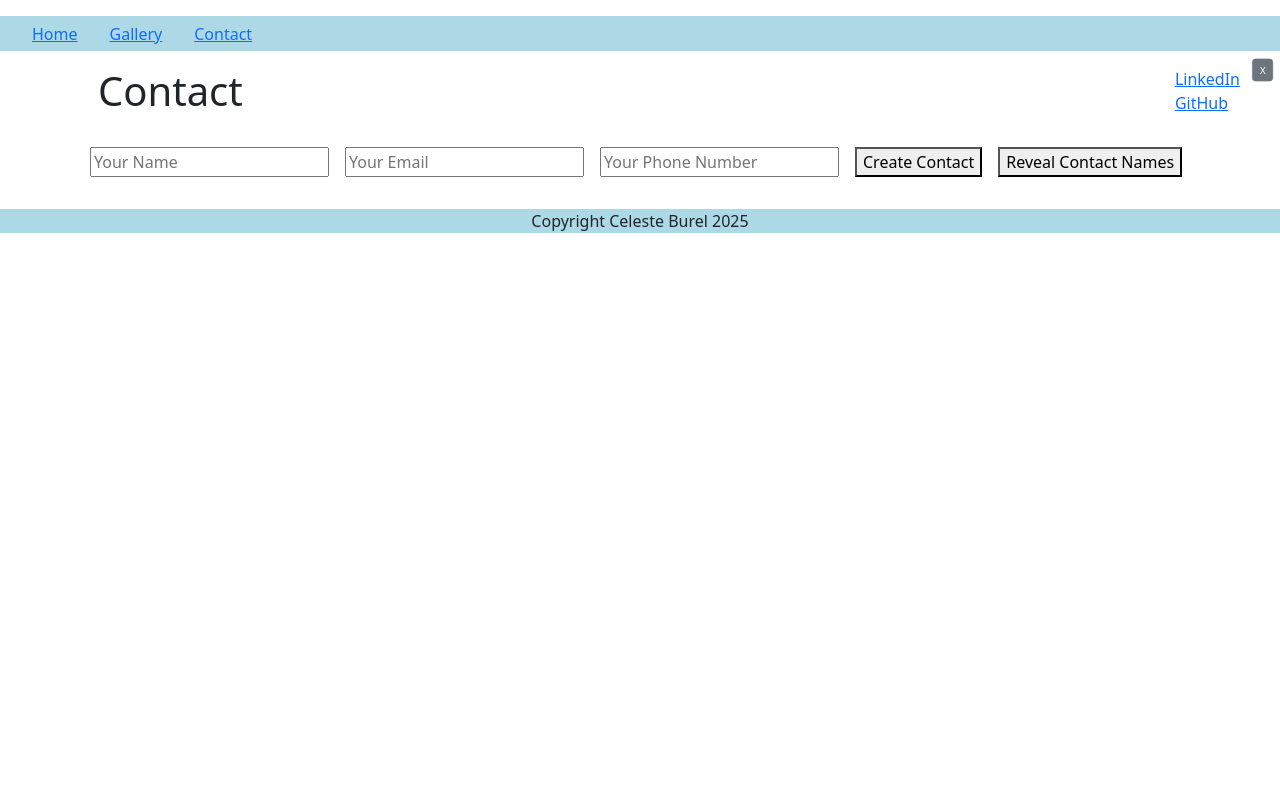
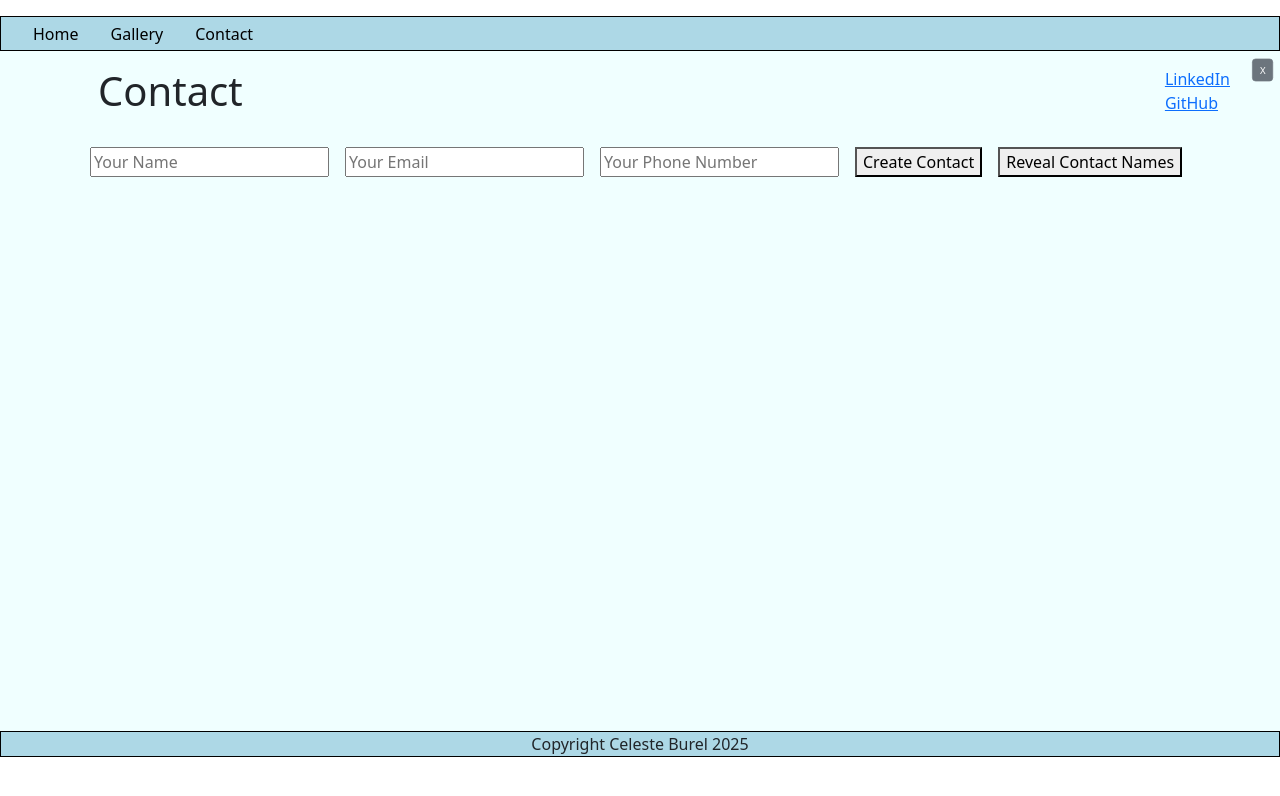
Before and after one commit to cburel/PT-FE-Week18FinalProject, a React (Vite) app: page /contact in a window 1280 px wide. Shown: the top 796 px of the page. Built offline with nearby package versions, Linux system fonts and the light colour scheme.

Commit message:
css tweaks

```diff
--- a/src/App.css
+++ b/src/App.css
@@ -1,8 +1,6 @@
-/*#root {
-  width: 100%;
-  margin: 0 auto;
-  height: 100%;
-}*/
+#root {
+  background-color: azure;
+}
 
 body {
   height: 100%;
@@ -10,11 +8,16 @@ body {
 
 .container {
   display: flex;
+  min-height: 83vh;
 }
 
 .header-display {
   margin: 1rem;
   width: 100%;
+}
+
+.art-wrapper {
+  padding: 1rem;
 }
 
 .art-items,
@@ -79,6 +82,37 @@ body {
   margin: 1rem 0.5rem;
 }
 
+.contacts-list ul {
+  display: flex;
+  flex-wrap: wrap;
+}
+
+.contacts-list ul li {
+  width: 150px;
+  text-align: center;
+  list-style: none;
+  border: 1px solid black;
+  border-radius: 5px;
+  background-color: white;
+  margin: 0.5rem;
+  padding: 0.5rem 1rem;
+}
+
+.headerbar a {
+  color: black;
+  text-decoration: none;
+}
+
+.headerbar a:hover {
+  color: rgb(32, 48, 137);
+  font-weight: bold;
+}
+
+.headerbar,
+footer {
+  border: 1px solid black;
+}
+
 .headerbar {
   background-color: lightblue;
   display: flex;
@@ -106,10 +140,6 @@ body {
   justify-content: center;
 }
 
-.headerbar-toggle {
-  scale: 0.6;
-}
-
 .active {
   display: block;
   height: auto;
@@ -123,7 +153,7 @@ body {
 }
 
 .sidebar-toggle {
-  position: fixed;
+  position: absolute;
   width: initial;
   height: initial;
   scale: 0.6;
@@ -137,14 +167,8 @@ body {
 }
 
 .sidebar-nav {
-  position: fixed;
-  right: 2.5rem;
-}
-
-.top {
-  display: flex;
-  flex-direction: column;
-  min-height: 100%;
+  position: absolute;
+  right: 50px;
 }
 
 footer {
@@ -154,9 +178,7 @@ footer {
   margin: 1rem 0;
 }
 
-footer-display {
+.footer-display {
   text-align: center;
-  position: absolute;
   width: 100%;
-  height: 95vh;
 }
--- a/src/Components/ArtItem.tsx
+++ b/src/Components/ArtItem.tsx
@@ -67,6 +67,11 @@ export default function ArtItem() {
     // handles updating an existing item in the list
     const updateImageName = async (idToUpdate: number, newName: string) => {
 
+        if (newName.trim().length === 0) {
+            console.error("Author name cannot be empty!");
+            return;
+        }
+
         updateNameBackend(idToUpdate, newName);
 
         setImages(prevImages =>
@@ -103,6 +108,11 @@ export default function ArtItem() {
 
     // handles updating an existing item in the list
     const createImage = async (newName: string, url: string) => {
+
+        if (newName.trim().length === 0 || url.trim().length === 0) {
+            console.error("Author name and image URL cannot be empty!");
+            return
+        }
 
         createItemBackend(newName, url);
 
@@ -148,14 +158,14 @@ export default function ArtItem() {
 
     // renders out the items onto the page
     return (
-        <div>
+        <>
             <div className="art-items">
                 {images.map((image) => (
-                    <div className="flex-unwrapper">
+                    <div key={image.id} className="flex-unwrapper">
                         <div
                             className="art-image"
                         >
-                            <img key={image.id} src={image.image} />
+                            <img src={image.image} />
                         </div>
                         <div className='author-name'>by {image.name}</div>
                         <div className="image-buttons">
@@ -203,6 +213,6 @@ export default function ArtItem() {
                     </input>
                 </div>
             </div>
-        </div>
+        </>
     )
 }
--- a/src/Components/ContactForm.tsx
+++ b/src/Components/ContactForm.tsx
@@ -35,7 +35,14 @@ export default function ContactForm() {
     const [phone, setPhone] = useState("");
 
     const createContact = (contactName: string, contactEmail: string, contactPhone: string) => {
-        createContactBackend(contactName, contactEmail, contactPhone);
+        if (contactName.trim().length !== 0 &&
+            contactEmail.trim().length !== 0 &&
+            contactPhone.trim().length !== 0) {
+            createContactBackend(contactName, contactEmail, contactPhone);
+        }
+        else {
+            console.error("Name, email, and phone values cannot be empty!");
+        }
     }
 
     const createContactBackend = async (contactName: string, contactEmail: string, contactPhone: string) => {
@@ -106,8 +113,7 @@ export default function ContactForm() {
             )}
 
             {!isLoading && contacts.length > 0 && (
-                <div>
-
+                <div className="contacts-list">
                     <ul>
                         {contacts.map((contact) => (
                             <li
--- a/src/Components/Headerbar.tsx
+++ b/src/Components/Headerbar.tsx
@@ -2,20 +2,13 @@ import React, { useState } from "react";
 import { Link } from "react-router-dom";
 
 export default function Headerbar() {
-    const [className, setClassName] = useState('active');
-    const toggleHeaderbar = () => {
-        setClassName(prevClass => prevClass === 'active' ? 'hidden' : 'active')
-    }
 
     return (
         <div className="headerbar">
-            <button className="headerbar-toggle btn headerbar-btn btn-secondary" onClick={toggleHeaderbar}>X</button>
-            <div className={`headerbar-nav ${className}`}>
-                <div className="headerbar-display">
-                    <div><Link to="/homepage">Home</Link></div>
-                    <div><Link to="/art">Gallery</Link></div>
-                    <div><Link to="/contact">Contact</Link></div>
-                </div>
+            <div className="headerbar-display">
+                <div><Link to="/homepage">Home</Link></div>
+                <div><Link to="/art">Gallery</Link></div>
+                <div><Link to="/contact">Contact</Link></div>
             </div>
         </div>
     )
--- a/src/Components/Layout.tsx
+++ b/src/Components/Layout.tsx
@@ -7,8 +7,7 @@ import Sidebar from "./Sidebar"
 
 export default function Layout() {
     return (
-        <div>
-            <div className="top">
+        <>
             <div>
                 <Headerbar />
             </div>
@@ -19,7 +18,6 @@ export default function Layout() {
                 </div>
             </div>
             <div><Copyright /></div>
-            </div>
-        </div>
+        </>
     )
 }
```
Lines whose indentation alone changed are shown as unchanged.
